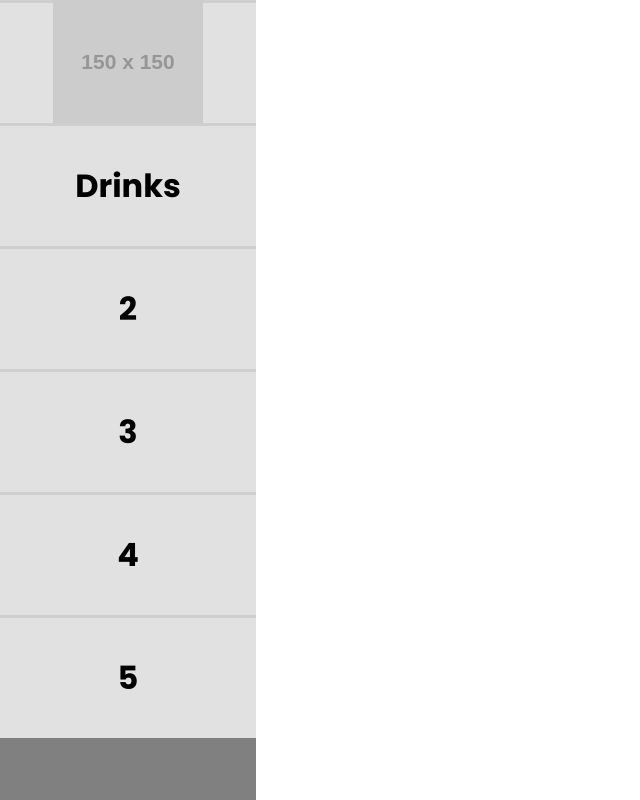
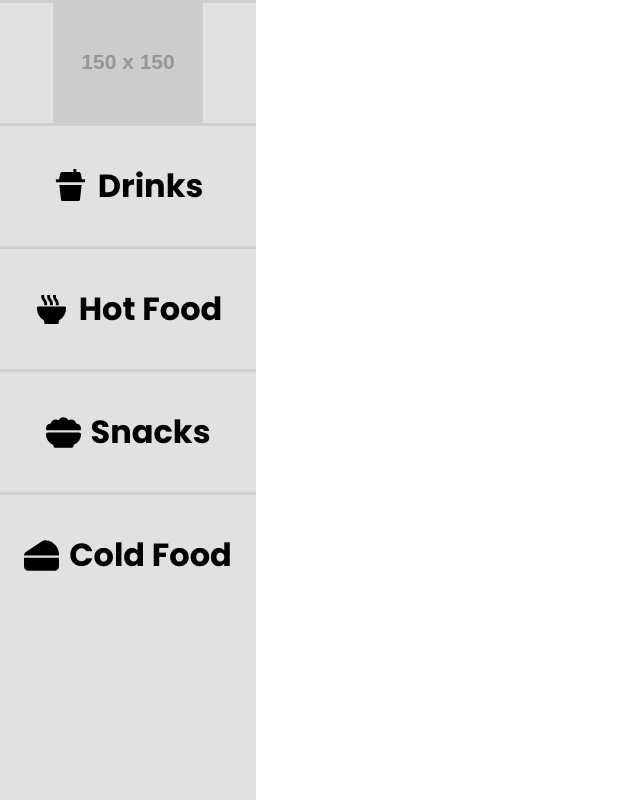
Before and after one commit to moogahman/kiowsky-app, a React (Create React App) app: page / in a window 1280 px wide. Shown: the whole page, without its empty margins (0-640 px from the left). Built offline with nearby package versions, Linux system fonts and the light colour scheme; the HTML template or start-up script is replaced by a standard one.

Commit message:
text icons

```diff
--- a/src/App.css
+++ b/src/App.css
@@ -8,7 +8,7 @@
     flex-direction: column;
     height: 100vh;
     width: 20vw;
-    background-color: gray;
+    background-color: rgb(225, 225, 225);
     position: absolute;
     top: 0;
     left: 0;
@@ -25,5 +25,6 @@
     align-items: center;
 }
 
-.sidebar div h1 {
+.icon {
+    margin-right: 10px;
 }
--- a/src/App.tsx
+++ b/src/App.tsx
@@ -1,4 +1,9 @@
 import React from 'react';
+// Using https://react-icons.github.io/react-icons
+import { BiSolidBowlHot } from 'react-icons/bi';
+import { FaBowlFood, FaCheese } from 'react-icons/fa6';
+import { RiDrinksFill } from 'react-icons/ri';
+
 import './App.css';
 
 function App() {
@@ -9,19 +14,20 @@ function App() {
                     <img src="https://via.placeholder.com/150" alt="profile" />
                 </div>
                 <div>
+                    <RiDrinksFill className="icon" size={35} />
                     <h1>Drinks</h1>
                 </div>
                 <div>
-                    <h1>2</h1>
+                    <BiSolidBowlHot className="icon" size={35} />
+                    <h1>Hot Food</h1>
                 </div>
                 <div>
-                    <h1>3</h1>
+                    <FaBowlFood className="icon" size={35} />
+                    <h1>Snacks</h1>
                 </div>
                 <div>
-                    <h1>4</h1>
-                </div>
-                <div>
-                    <h1>5</h1>
+                    <FaCheese className="icon" size={35} />
+                    <h1>Cold Food</h1>
                 </div>
             </div>
         </div>
```
